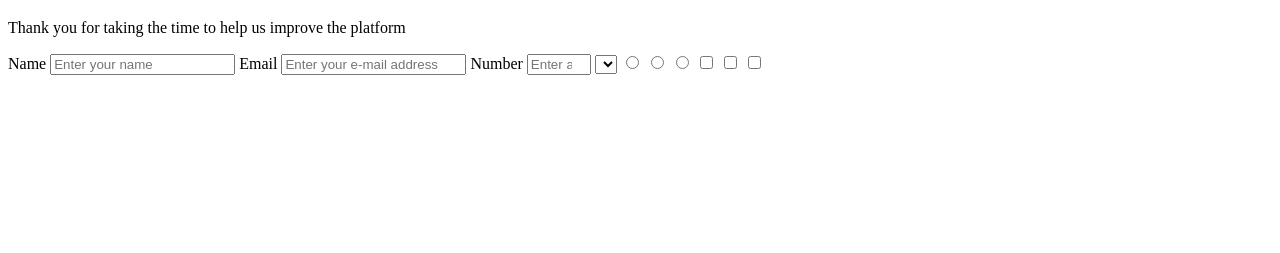
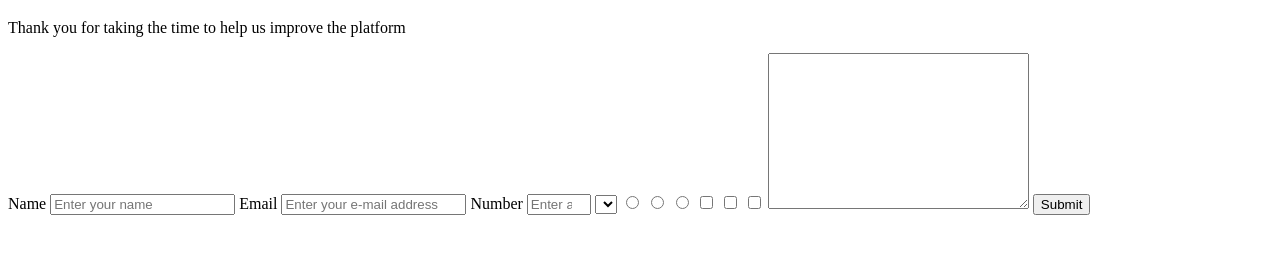
Before and after one commit to rskinnerc/ronald-awais, a plain HTML site: page index.html in a window 1280 px wide. Shown: the part 61-314 px from the top of the page. Drawn offline with Linux system fonts and the light colour scheme.

Commit message:
added text area & submit button

```diff
--- a/index.html
+++ b/index.html
@@ -26,6 +26,8 @@
     <input type="checkbox" name="field" id="frontEndField" value="FrontEnd">
     <input type="checkbox" name="field" id="backEndField" value="Back-End">
     <input type="checkbox" name="field" id="dataField" value="Data Science">
+    <textarea name="" id="" cols="30" rows="10"></textarea>
+    <button id="submit">Submit</button>
   </form>
   <script src="https://cdn.freecodecamp.org/testable-projects-fcc/v1/bundle.js"></script>
 
```
